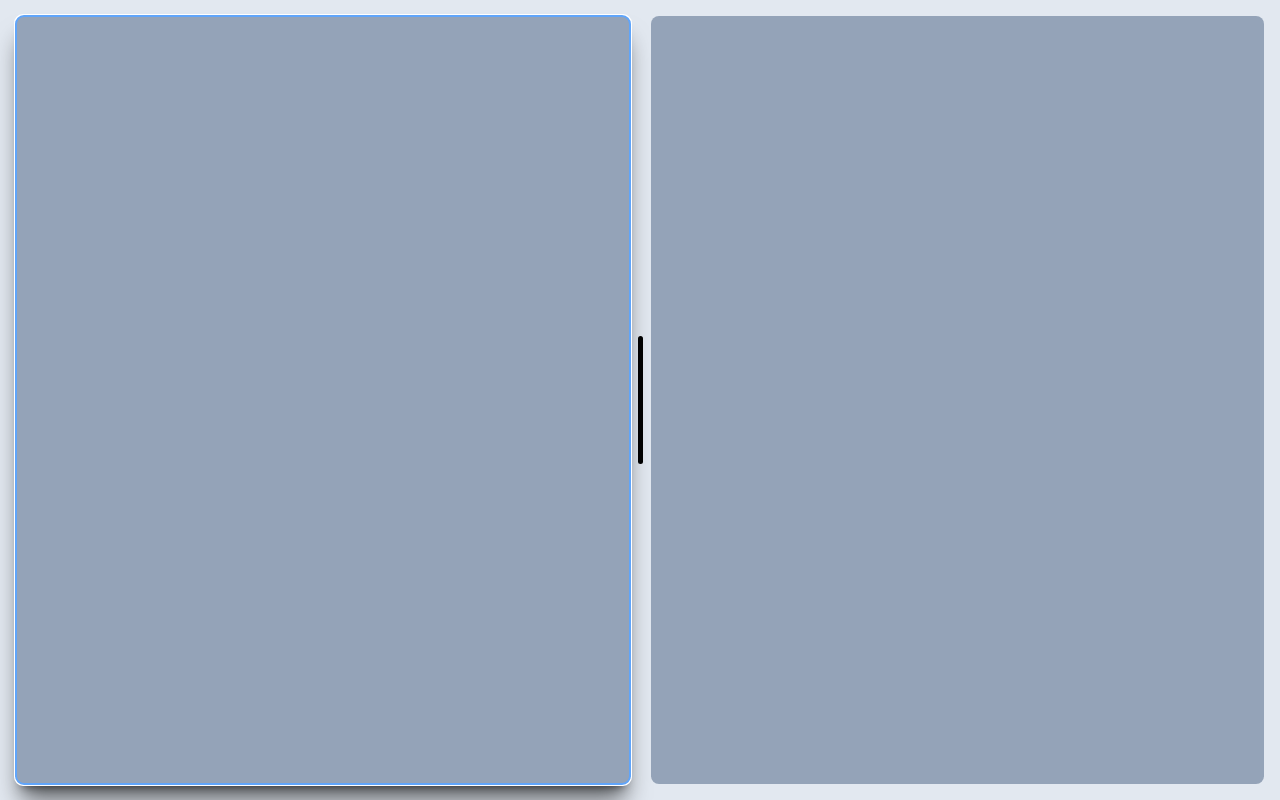
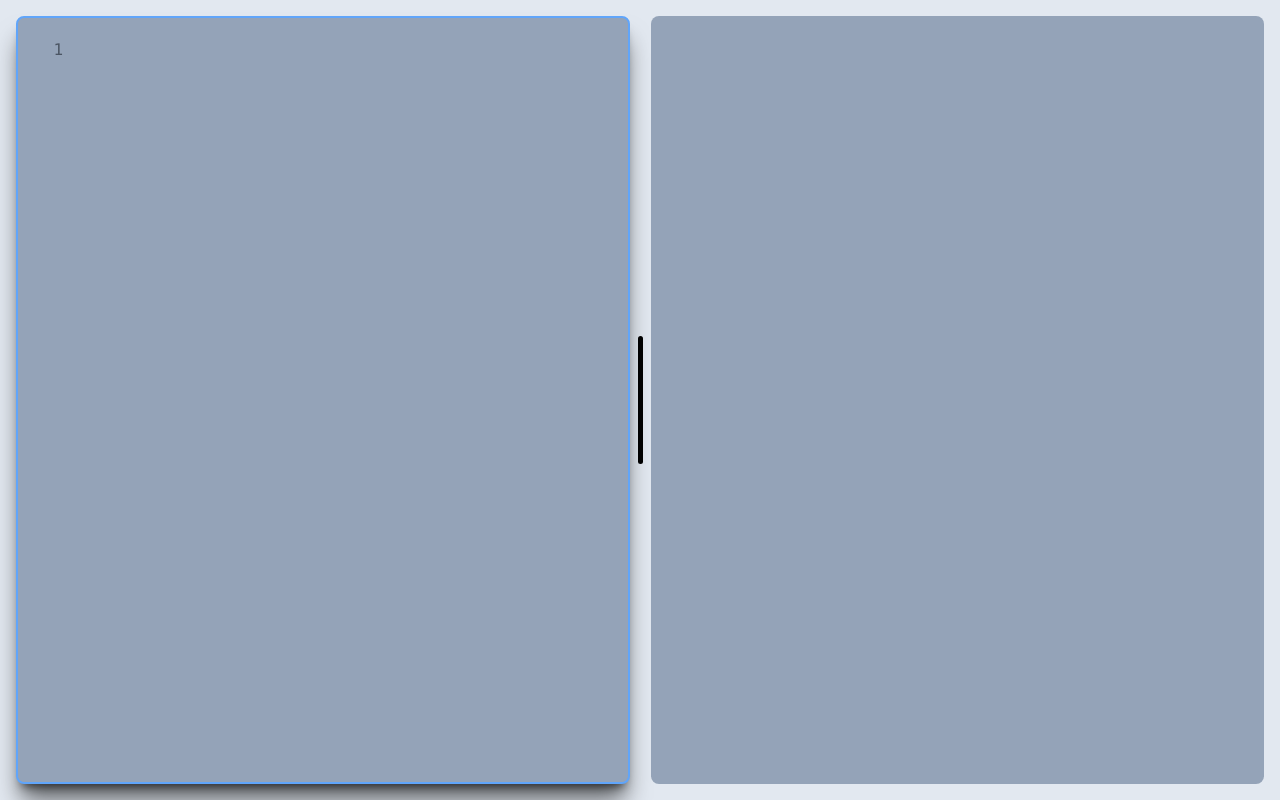
Before and after one commit to chiahsiu0801/markdown-note, a Next.js app: page /notes in a window 1280 px wide. Built offline with nearby package versions, Linux system fonts and the light colour scheme.

Commit message:
Add line numbers to editor components.

```diff
--- a/app/(main)/_components/resizablePanels.tsx
+++ b/app/(main)/_components/resizablePanels.tsx
@@ -1,6 +1,7 @@
 "use client";
 
-import { useState } from "react";
+import { useState, useRef } from "react";
+import { cn } from "@/lib/utils";
 
 import Editor from "@/components/editor";
 import Document from "@/components/document";
@@ -8,6 +9,7 @@ import Document from "@/components/document";
 const ResizablePanels = () => {
   const [input, setInput] = useState('');
   const [leftWidth, setLeftWidth] = useState(50);
+  const [editorBorder, setEditorBorder] = useState(true);
 
   const startResizing = (mouseDownEvent: React.MouseEvent<HTMLDivElement>) => {
     const startX = mouseDownEvent.clientX;
@@ -35,8 +37,8 @@ const ResizablePanels = () => {
 
   return (
     <div className="flex items-center h-screen p-4 gap-2">
-      <div className="h-full rounded-lg" style={{ width: `calc(${leftWidth}% - 10.5px)` }}>
-        <Editor input={input} setInput={setInput} />
+      <div className={cn(`flex h-full rounded-lg bg-slate-400 border-2 border-slate-400`, editorBorder && `border-blue-400 shadow-xl shadow-black/60`)} style={{ width: `calc(${leftWidth}% - 10.5px)` }} tabIndex={0}>
+        <Editor input={input} setInput={setInput} setEditorBorder={setEditorBorder} />
       </div>
       <div className="cursor-ew-resize bg-black w-[5px] h-1/6 rounded-xl" onMouseDown={startResizing}></div>
       <div className="h-full overflow-auto bg-slate-400 rounded-lg flex flex-col" style={{ width: `calc(${100 - leftWidth}% - 10.5px)` }}>
--- a/components/editor.tsx
+++ b/components/editor.tsx
@@ -1,9 +1,42 @@
+import { useEffect, useRef, useState } from "react";
+
 type EditorProps = {
   input: string;
   setInput: (value: string) => void;
+  setEditorBorder: (value: boolean) => void;
 }
 
-const Editor = ({ input, setInput }: EditorProps) => {
+const Editor = ({ input, setInput, setEditorBorder }: EditorProps) => {
+  const [lineNumbers, setLineNumbers] = useState('');
+
+  const lineNumbersRef = useRef<HTMLTextAreaElement>(null);
+  const textareaRef = useRef<HTMLTextAreaElement>(null);
+
+  useEffect(() => {
+    const lineCount = input.split('\n').length;
+    // Generate number 1 to number lineCount string used in line number textarea
+    const lineNumbers = Array.from({ length: lineCount }, (_, i) => i + 1).join('\n');
+
+    setLineNumbers(lineNumbers);
+  }, [input]);
+
+  // Make lineNumbers is scrolled synchronously with textarea
+  useEffect(() => {
+    if(lineNumbersRef.current && textareaRef.current) {
+      const syncScroll = () => {
+        if(lineNumbersRef.current && textareaRef.current) {
+          lineNumbersRef.current.scrollTop = textareaRef.current.scrollTop;
+        }
+      };
+
+      const textareaNode = textareaRef.current;
+
+      textareaNode.addEventListener('scroll', syncScroll);
+
+      return () => textareaNode.removeEventListener('scroll', syncScroll);
+    }
+  }, []);
+
   const handleKeyDown = (e: React.KeyboardEvent<HTMLTextAreaElement>): void => {
     if(e.key === 'Tab') {
       e.preventDefault();
@@ -23,13 +56,25 @@ const Editor = ({ input, setInput }: EditorProps) => {
   }
 
   return (
+    <>
       <textarea
+        ref={lineNumbersRef}
+        className="w-12 text-right font-mono rounded-lg rounded-r-none bg-slate-400 text-gray-600 pt-5 pb-5 pl-3 border-gray-300 overflow-hidden resize-none select-none focus:outline-none cursor-default"
+        readOnly
+        value={lineNumbers}
+        style={{ lineHeight: '1.5', userSelect: 'none' }}
+      />
+      <textarea
+        ref={textareaRef}
         autoFocus
         value={input}
         onChange={(e) => setInput(e.target.value)}
         onKeyDown={handleKeyDown}
-      className="w-full h-full rounded-lg bg-slate-400 resize-none p-5 focus:outline-2 focus:outline-blue-400 focus:shadow-xl focus:shadow-black/60"
+        onFocus={() => setEditorBorder(true)}
+        onBlur={() => setEditorBorder(false)}
+        className="w-full h-full rounded-lg rounded-l-none bg-slate-400 font-mono resize-none p-5 pl-3 focus:outline-none"
       />
+    </>
   );
 }
 
```
Lines whose indentation alone changed are shown as unchanged.
